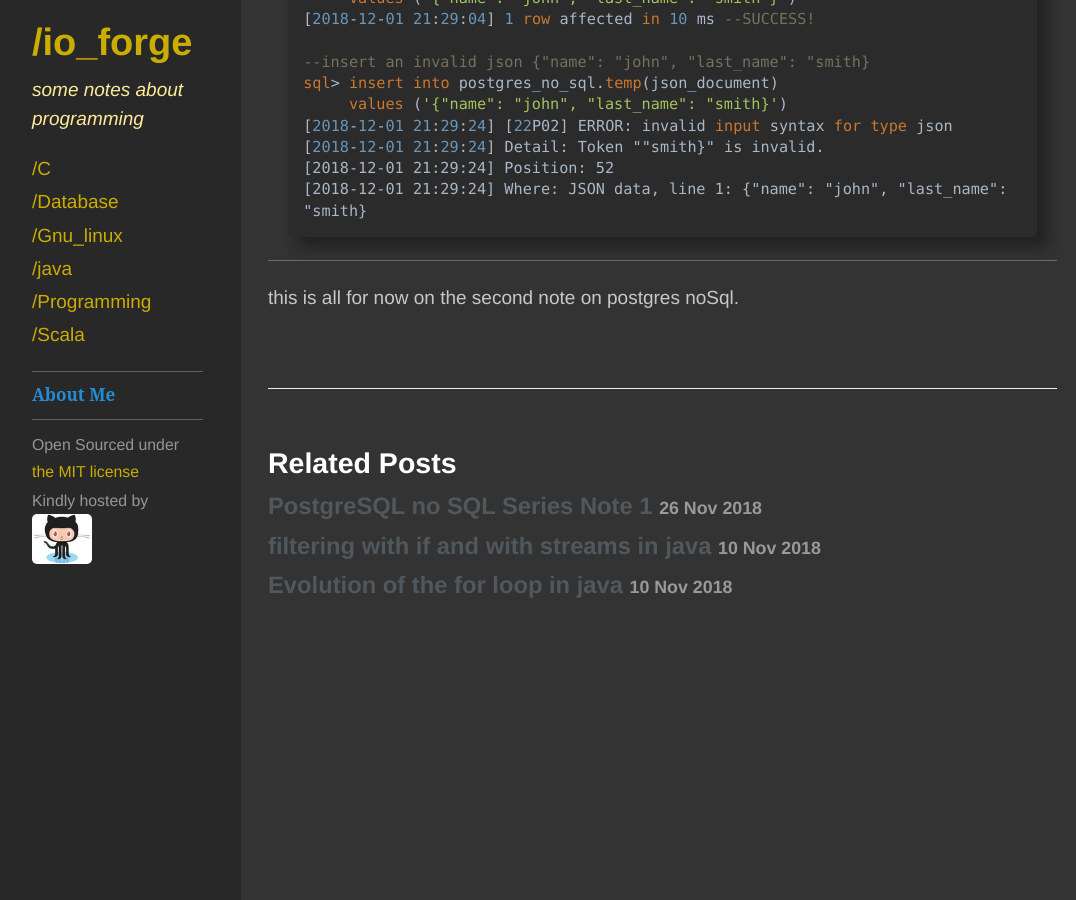
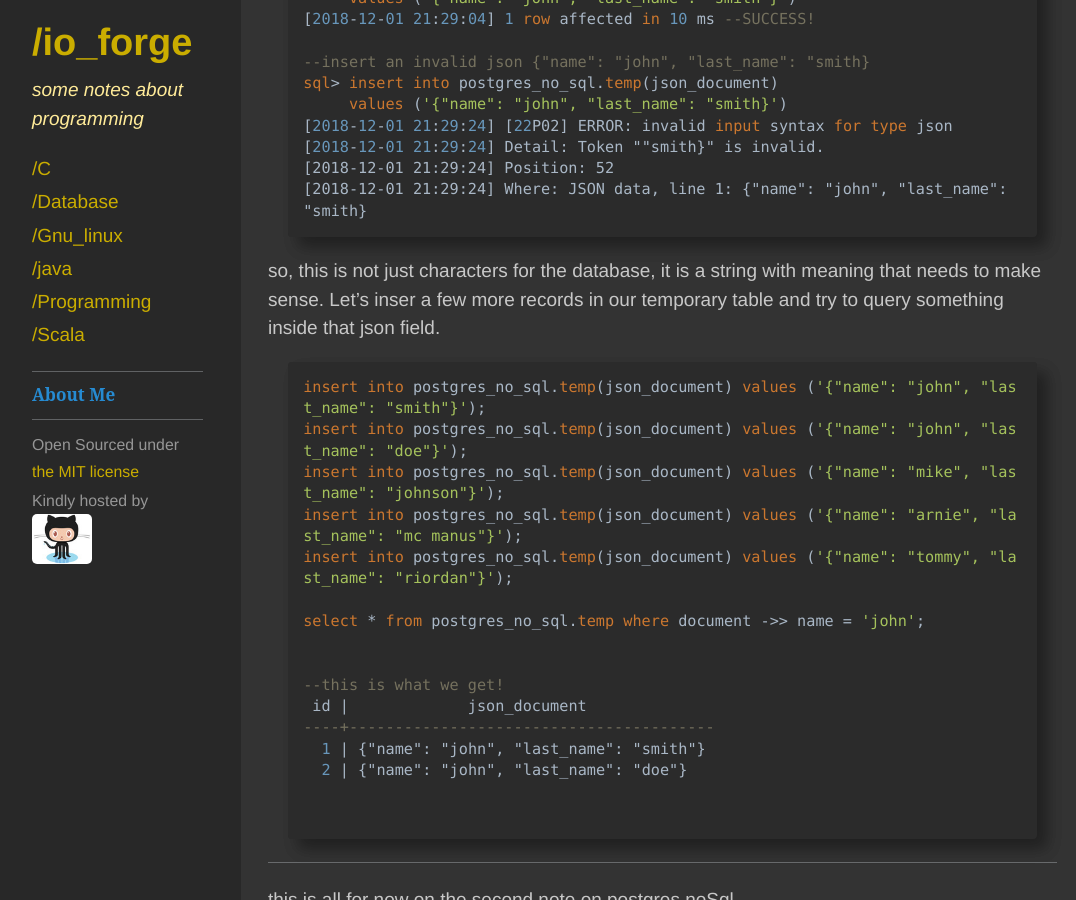
Before and after one commit to JohnnyXavier/johnnyxavier.github.io, a Jekyll site: the page built from _posts/2018-11-30-postgres-nosql-2.md, in a window 1280 px wide and 900 px high, scrolled down 5311 px. Shown: the whole window, without its empty margins (6-1082 px from the left). Built offline with Jekyll 4.4.1, drawn with Linux system fonts in a browser that asks for light colours; comment, search, counter and statistics services are not loaded; before the commit the page ends 6052 px from its top, so only the background shows below that.

Commit message:
new theme

````diff
--- a/_posts/2018-11-30-postgres-nosql-2.md
+++ b/_posts/2018-11-30-postgres-nosql-2.md
@@ -177,7 +177,26 @@ sql> insert into postgres_no_sql.temp(json_document)
 [2018-12-01 21:29:24] Where: JSON data, line 1: {"name": "john", "last_name": "smith}
 ```
 
+so, this is not just characters for the database, it is a string with meaning that needs to make sense. Let's inser a few more records in our temporary table and try to query something inside that json field.
 
+```sql
+insert into postgres_no_sql.temp(json_document) values ('{"name": "john", "last_name": "smith"}');
+insert into postgres_no_sql.temp(json_document) values ('{"name": "john", "last_name": "doe"}');
+insert into postgres_no_sql.temp(json_document) values ('{"name": "mike", "last_name": "johnson"}');
+insert into postgres_no_sql.temp(json_document) values ('{"name": "arnie", "last_name": "mc manus"}');
+insert into postgres_no_sql.temp(json_document) values ('{"name": "tommy", "last_name": "riordan"}');
+
+select * from postgres_no_sql.temp where document ->> name = 'john';
+
+
+--this is what we get!
+ id |             json_document
+----+----------------------------------------
+  1 | {"name": "john", "last_name": "smith"}
+  2 | {"name": "john", "last_name": "doe"}
+
+
+```
 
 
 
````
